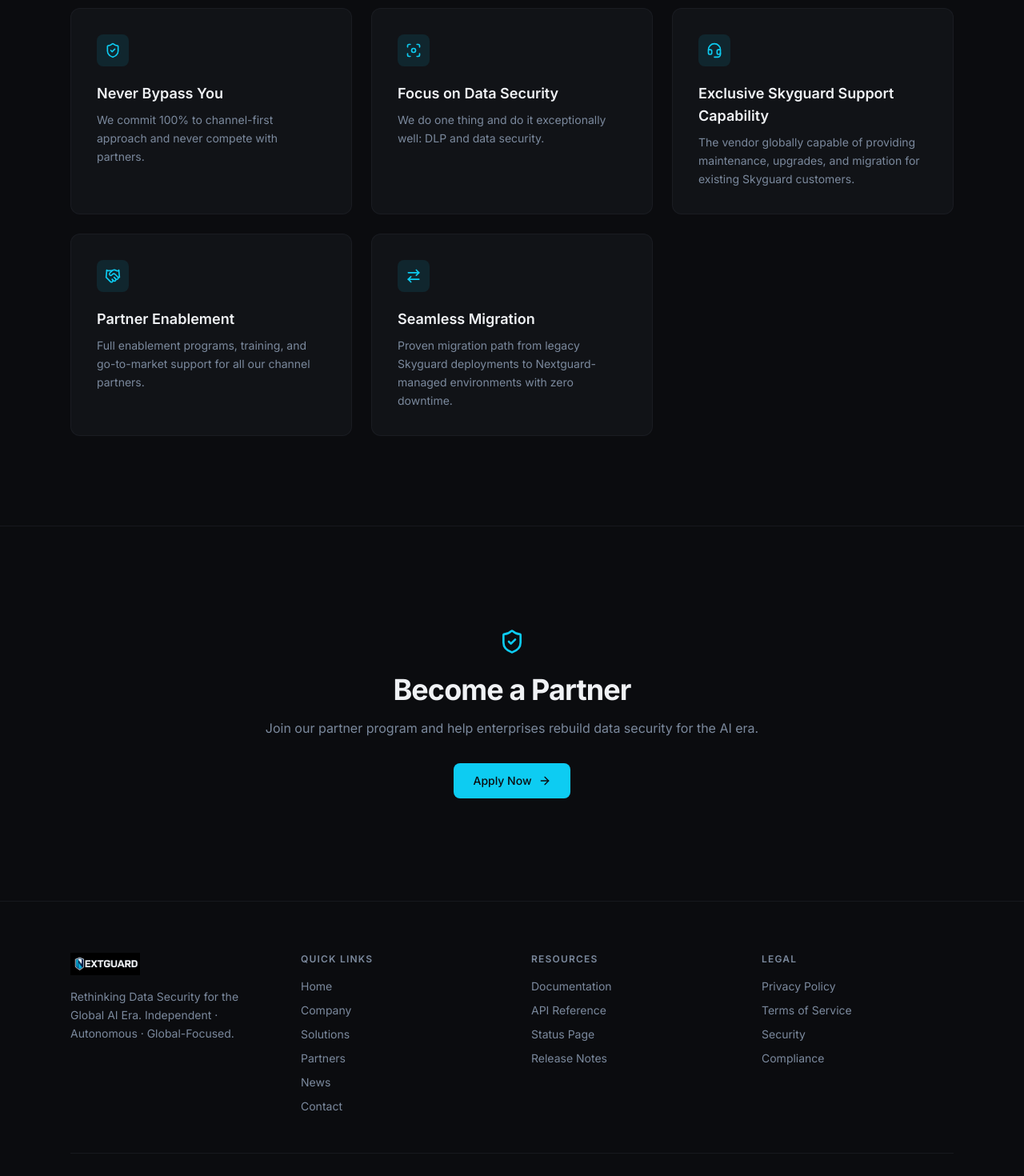
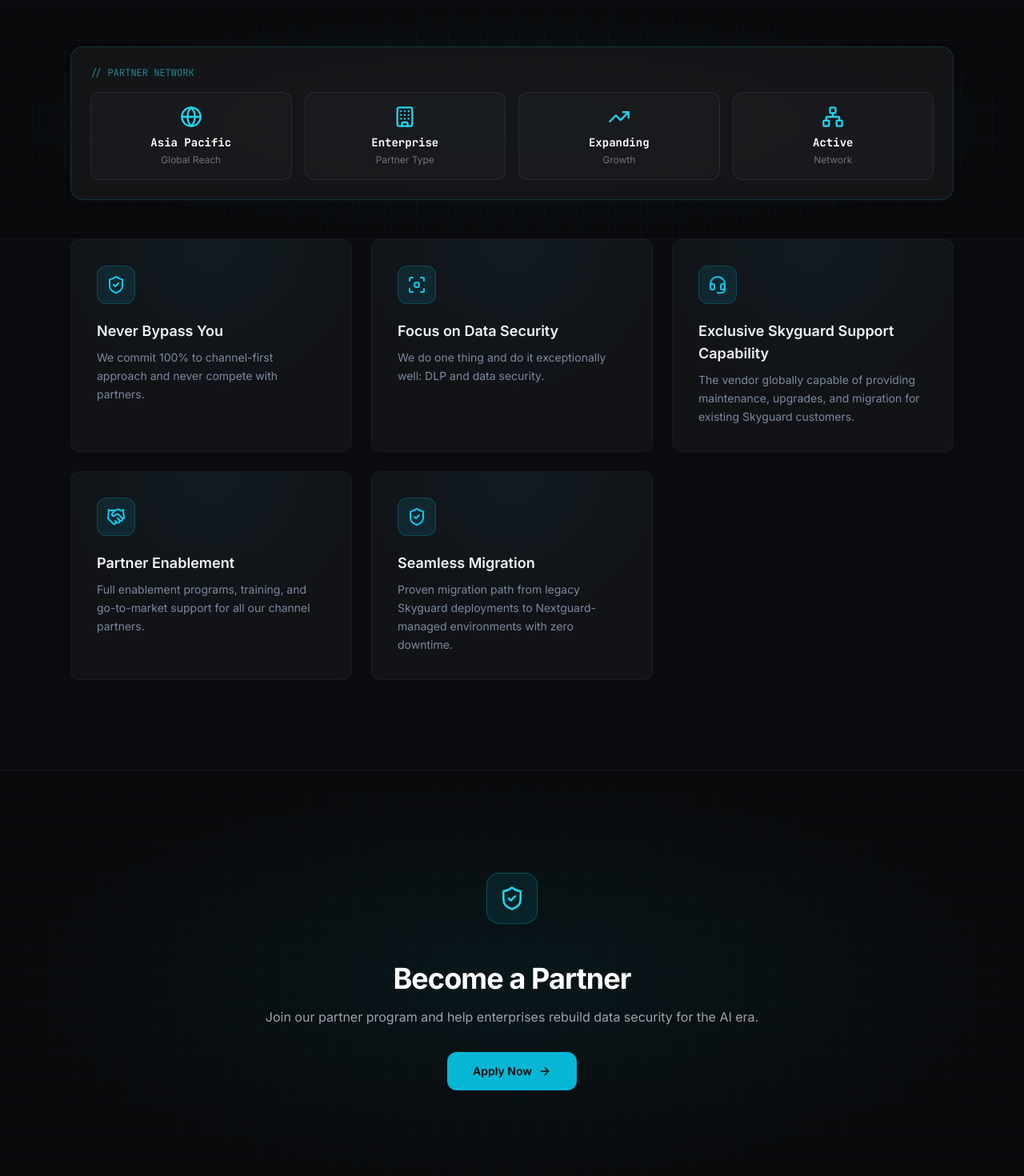
Before and after one commit to NextGuard-hk/nextguard-website, a Next.js app: page /partners in a window 1280 px wide. Shown: the part 440-1910 px from the top of the page at 80% size. Built offline with nearby package versions, Linux system fonts and the light colour scheme.

Commit message:
Update partners-page.tsx

```diff
--- a/components/partners-page.tsx
+++ b/components/partners-page.tsx
@@ -4,9 +4,9 @@ import Link from "next/link"
 import { useLanguage } from "@/lib/language-context"
 import { PageHeader } from "./page-header"
 import { AnimateIn } from "./animate-in"
-import { ShieldCheck, Focus, Headset, Handshake, ArrowRightLeft, ArrowRight } from "lucide-react"
+import { ShieldCheck, Focus, Headset, Handshake, ArrowRight, Globe, Building, TrendingUp, Network } from "lucide-react"
 
-const commitmentIcons = [ShieldCheck, Focus, Headset, Handshake, ArrowRightLeft]
+const commitmentIcons = [ShieldCheck, Focus, Headset, Handshake]
 
 export function PartnersPage() {
   const { t } = useLanguage()
@@ -19,6 +19,33 @@ export function PartnersPage() {
         subheadline={t.partners.subheadline}
       />
 
+      {/* Partnership Network Visual */}
+      <section className="relative overflow-hidden bg-zinc-950 border-b border-border/50 py-12">
+        <div className="absolute inset-0 bg-[radial-gradient(ellipse_at_center,rgba(6,182,212,0.08),transparent_70%)]" />
+        <div className="absolute inset-0" style={{backgroundImage: "linear-gradient(rgba(6,182,212,0.04) 1px, transparent 1px), linear-gradient(90deg, rgba(6,182,212,0.04) 1px, transparent 1px)", backgroundSize: "40px 40px"}} />
+        <div className="relative mx-auto max-w-6xl px-6">
+          <AnimateIn>
+            <div className="rounded-2xl border border-cyan-500/20 bg-zinc-900/80 p-6 overflow-hidden relative">
+              <div className="text-xs font-mono text-cyan-400/60 mb-4">// PARTNER NETWORK</div>
+              <div className="grid grid-cols-2 md:grid-cols-4 gap-4">
+                {[
+                  { icon: Globe, label: "Global Reach", value: "Asia Pacific" },
+                  { icon: Building, label: "Partner Type", value: "Enterprise" },
+                  { icon: TrendingUp, label: "Growth", value: "Expanding" },
+                  { icon: Network, label: "Network", value: "Active" },
+                ].map((item, i) => (
+                  <div key={i} className="flex flex-col items-center text-center p-4 rounded-xl border border-zinc-700/50 bg-zinc-800/30">
+                    <item.icon className="h-7 w-7 text-cyan-400 mb-2" />
+                    <div className="text-sm font-bold text-white font-mono">{item.value}</div>
+                    <div className="text-xs text-zinc-500 mt-1">{item.label}</div>
+                  </div>
+                ))}
+              </div>
+            </div>
+          </AnimateIn>
+        </div>
+      </section>
+
       {/* Commitments */}
       <section className="pb-20 md:pb-28">
         <div className="mx-auto max-w-6xl px-6">
@@ -27,12 +54,15 @@ export function PartnersPage() {
               const Icon = commitmentIcons[i] || ShieldCheck
               return (
                 <AnimateIn key={i} delay={i * 100}>
-                  <div className="flex h-full flex-col rounded-xl border border-border/50 bg-card p-8 transition-all duration-300 hover:border-primary/20">
-                    <div className="flex h-10 w-10 items-center justify-center rounded-lg bg-primary/10">
-                      <Icon className="h-5 w-5 text-primary" />
+                  <div className="flex h-full flex-col rounded-xl border border-border/50 bg-card p-8 transition-all duration-300 hover:border-primary/20 relative overflow-hidden">
+                    <div className="absolute inset-0 bg-[radial-gradient(circle_at_50%_0%,rgba(6,182,212,0.05),transparent_60%)]" />
+                    <div className="relative">
+                      <div className="flex h-12 w-12 items-center justify-center rounded-xl bg-primary/10 border border-primary/20">
+                        <Icon className="h-6 w-6 text-primary" />
+                      </div>
+                      <h3 className="mt-5 text-lg font-semibold text-foreground">{commitment.title}</h3>
+                      <p className="mt-2 text-sm leading-relaxed text-muted-foreground">{commitment.description}</p>
                     </div>
-                    <h3 className="mt-5 text-lg font-semibold text-foreground">{commitment.title}</h3>
-                    <p className="mt-2 text-sm leading-relaxed text-muted-foreground">{commitment.description}</p>
                   </div>
                 </AnimateIn>
               )
@@ -42,22 +72,26 @@ export function PartnersPage() {
       </section>
 
       {/* CTA */}
-      <section className="border-t border-border/50 py-24 md:py-32">
-        <div className="mx-auto max-w-3xl px-6 text-center">
+      <section className="relative overflow-hidden border-t border-border/50 bg-zinc-950 py-24 md:py-32">
+        <div className="absolute inset-0 bg-[radial-gradient(ellipse_at_center,rgba(6,182,212,0.08),transparent_70%)]" />
+        <div className="absolute inset-0" style={{backgroundImage: "linear-gradient(rgba(6,182,212,0.03) 1px, transparent 1px), linear-gradient(90deg, rgba(6,182,212,0.03) 1px, transparent 1px)", backgroundSize: "32px 32px"}} />
+        <div className="relative mx-auto max-w-3xl px-6 text-center">
           <AnimateIn>
-            <ShieldCheck className="mx-auto h-8 w-8 text-primary" />
-            <h2 className="mt-6 text-balance text-2xl font-bold tracking-tight text-foreground md:text-4xl">
+            <div className="mb-6 inline-flex items-center justify-center w-16 h-16 rounded-2xl border border-cyan-500/30 bg-cyan-500/10">
+              <ShieldCheck className="mx-auto h-8 w-8 text-cyan-400" />
+            </div>
+            <h2 className="mt-6 text-balance text-2xl font-bold tracking-tight text-white md:text-4xl">
               {t.partners.ctaTitle}
             </h2>
-            <p className="mt-4 text-base text-muted-foreground">
+            <p className="mt-4 text-base text-zinc-400">
               {t.partners.ctaDescription}
             </p>
             <Link
               href="/contact"
-              className="group mt-8 inline-flex items-center gap-2 rounded-lg bg-primary px-6 py-3 text-sm font-medium text-primary-foreground transition-all duration-200 hover:bg-primary/90"
+              className="mt-8 inline-flex items-center gap-2 rounded-xl bg-cyan-500 px-8 py-3.5 text-sm font-semibold text-zinc-950 transition-all hover:bg-cyan-400 hover:gap-3"
             >
               {t.partners.ctaButton}
-              <ArrowRight className="h-4 w-4 transition-transform group-hover:translate-x-0.5" />
+              <ArrowRight className="h-4 w-4" />
             </Link>
           </AnimateIn>
         </div>
```
